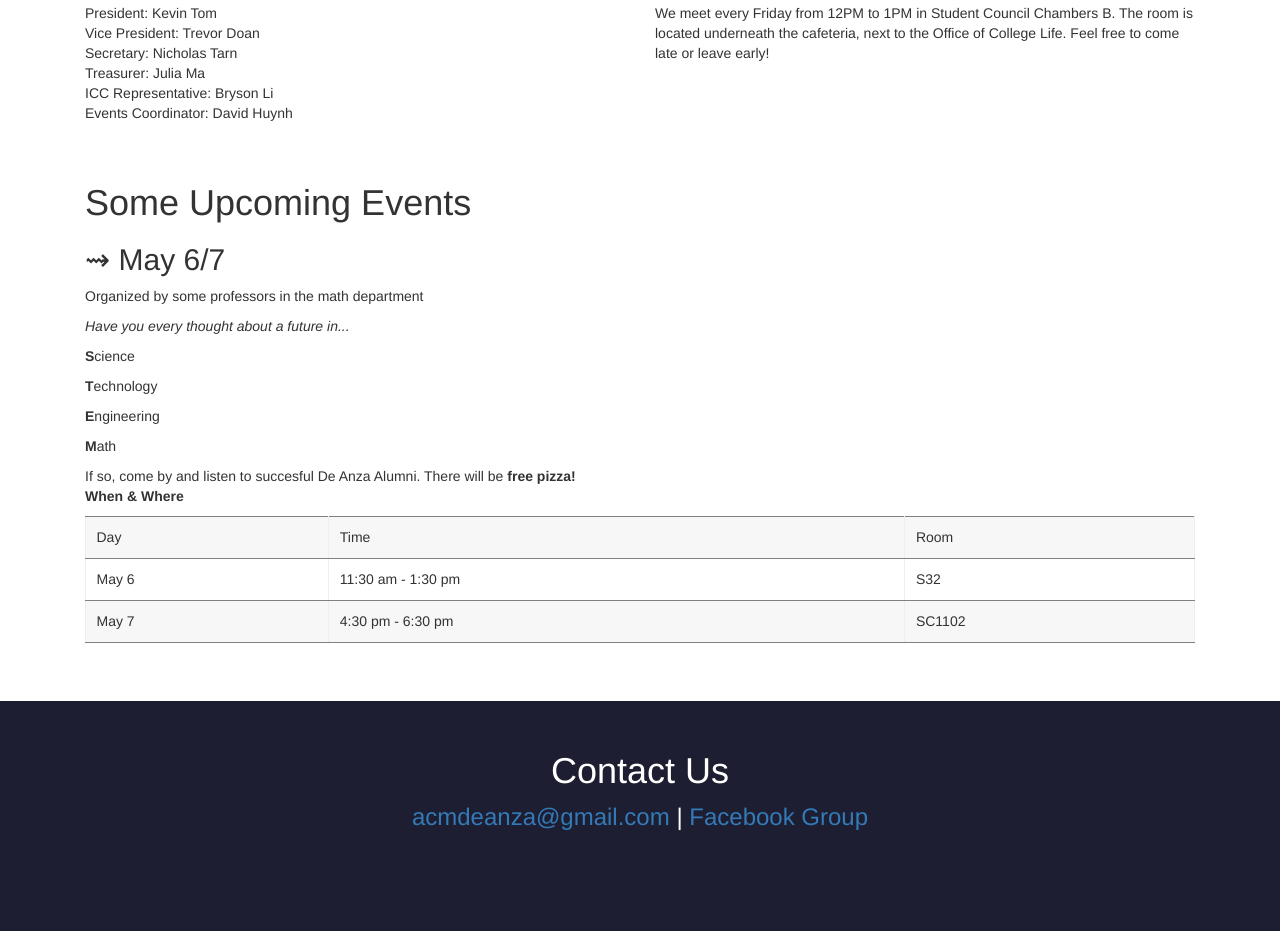
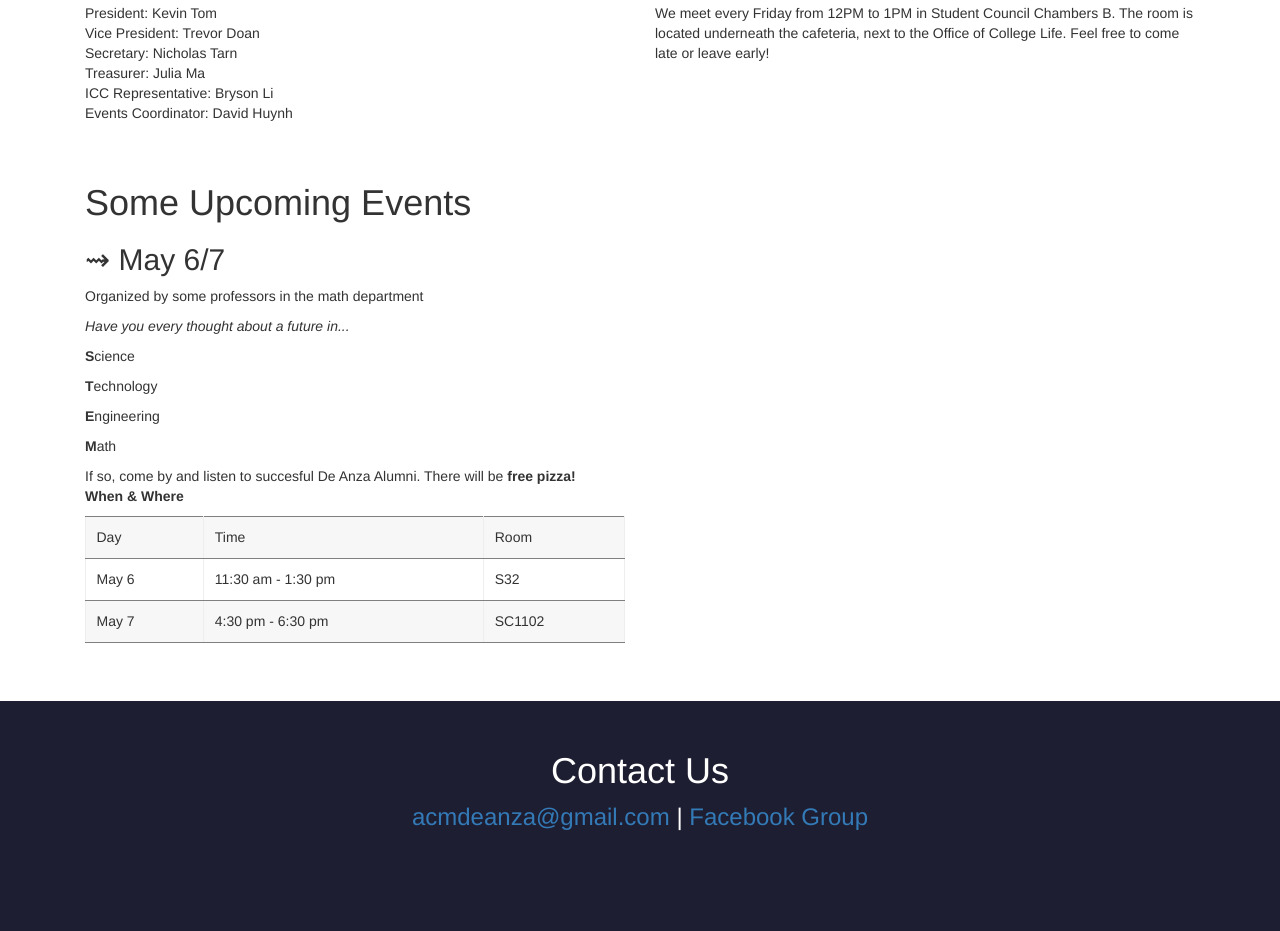
Before and after one commit to acmdeanza/acmdeanza.github.io, a plain HTML site: page index.html in a window 1280 px wide. Shown: the part 867-1798 px from the top of the page. Drawn offline with Linux system fonts and the light colour scheme.

Commit message:
Update index.html

```diff
--- a/index.html
+++ b/index.html
@@ -57,7 +57,7 @@
 
     <!--starting something else here-->
     <div class="info container">
-          <div class="col-lg-12">
+          <div class="col-lg-6">
             <h1>Some Upcoming Events</h1>
             <h2>&zigrarr; May 6/7</h2><p>Organized by some professors in the math department</p>
             <p><i>Have you every thought about a future in...</i></p>
```
